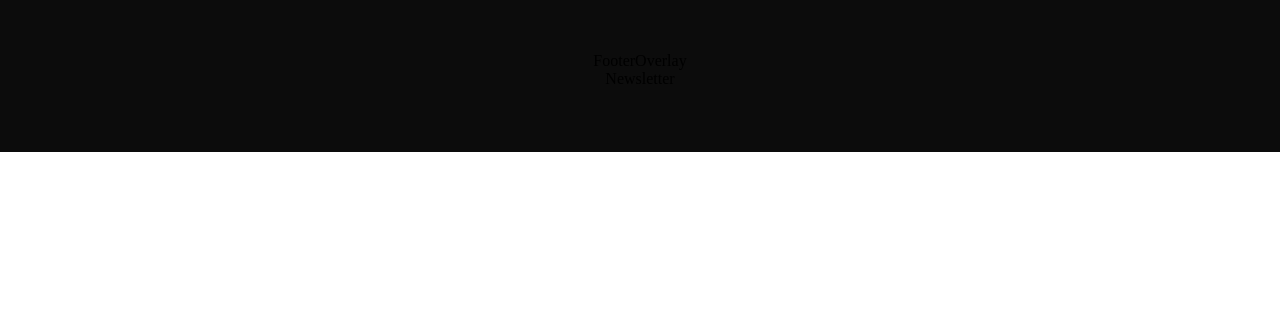
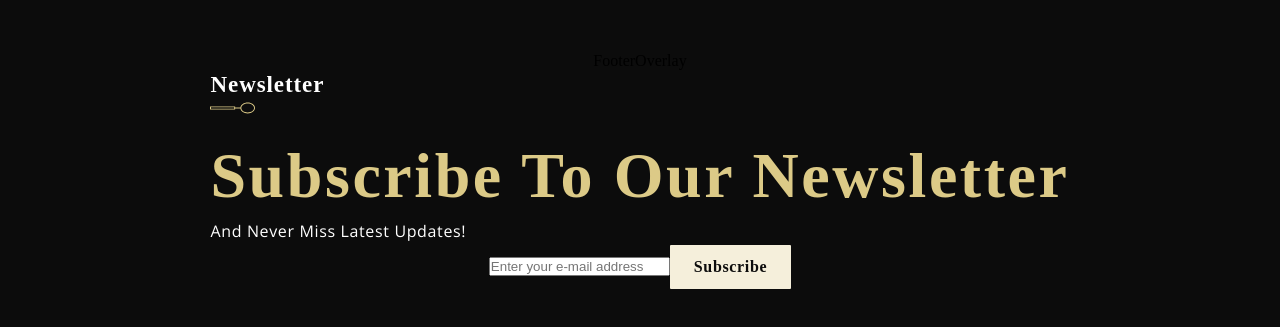
Before and after one commit to mikaelpizzi/restaurant, a React (Create React App) app: page / in a window 1280 px wide. Shown: the part 7470-7797 px from the top of the page. Before the commit the page ends 7622 px from the top, so only its background shows below. Built offline with nearby package versions, Linux system fonts and the light colour scheme; a web font is replaced by a local one.

Commit message:
feat: Implement newsletter component

```diff
--- a/src/components/Footer/Newsletter.jsx
+++ b/src/components/Footer/Newsletter.jsx
@@ -1,10 +1,20 @@
-import React from 'react';
+import React from "react";
+import SubHeading from "../SubHeading/SubHeading";
 
-import './Newsletter.css';
+import "./Newsletter.css";
 
 const Newsletter = () => (
-  <div>
-    Newsletter
+  <div className="app__newsletter">
+    <div className="app__newsletter-heading">
+      <SubHeading title="Newsletter" />
+      <h1 className="headtext__cormorant">Subscribe To Our Newsletter</h1>
+      <p className="p__opensans">And never miss latest Updates!</p>
+    </div>
+
+    <div className="app__newsletter-input flex__center">
+      <input type="email" placeholder="Enter your e-mail address" />
+      <button className="custom__button">Subscribe</button>
+    </div>
   </div>
 );
 
```
